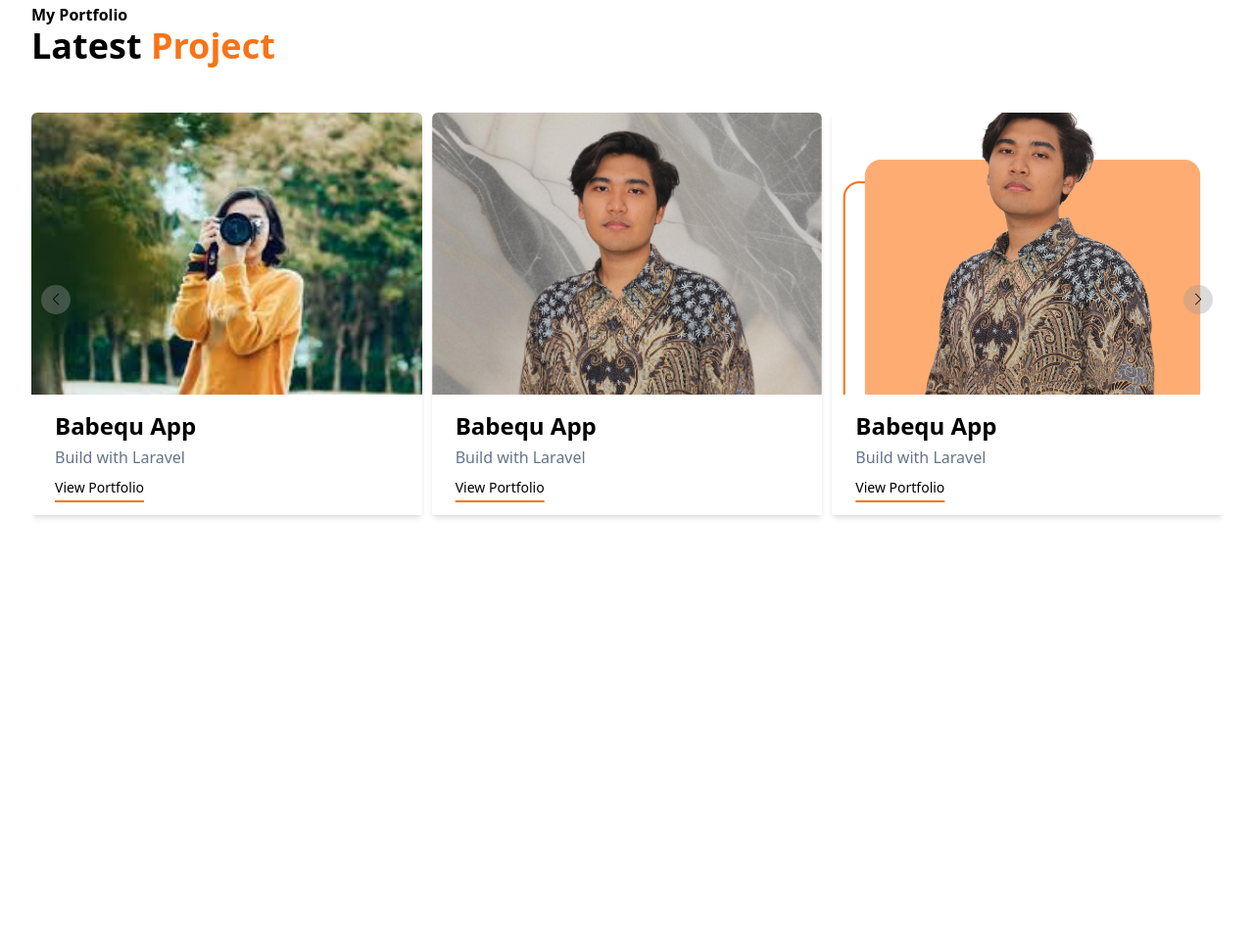
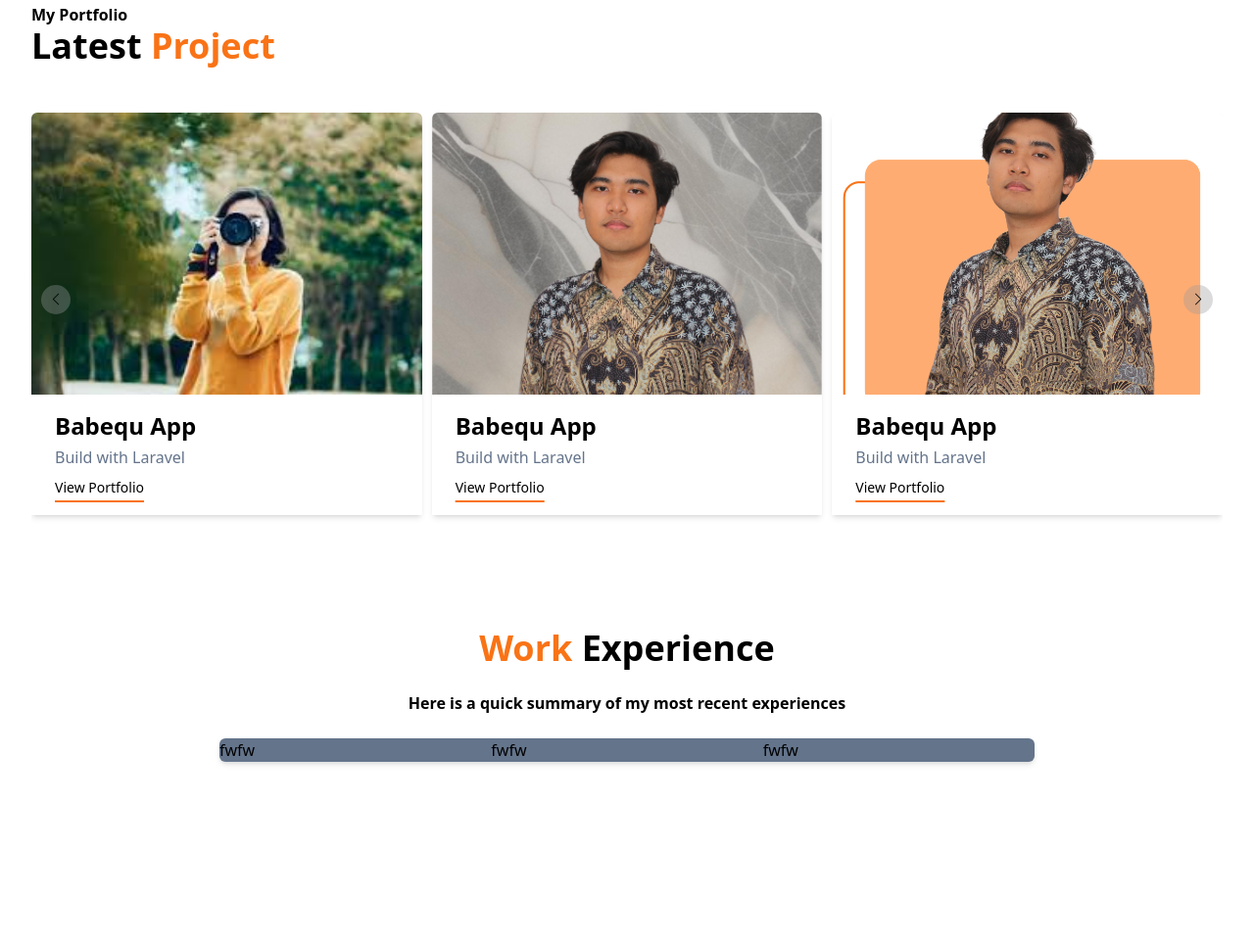
Before and after one commit to aleirsyad/my-portfolio, a website: page index.html in a window 1280 px wide. Shown: the part 1584-2546 px from the top of the page at 98% size. Before the commit the page ends 2294 px from the top, so only its background shows below. Drawn offline with nearby package versions, Linux system fonts and the light colour scheme.

Commit message:
WIP work experiences section

```diff
--- a/index.html
+++ b/index.html
@@ -289,7 +289,7 @@
     <!-- About Section End -->
 
     <!-- Portfolio Section Start -->
-    <section id="portfolio" class="pt-4 lg:pt-16 pb-36">
+    <section id="portfolio" class="pt-4 lg:pt-16 pb-11">
       <div class="container">
         <div class="px-4">
           <h4 class="text-base font-semibold">My Portfolio</h4>
@@ -453,6 +453,31 @@
     </section>
     <!-- Portfolio Section End -->
 
+    <!-- Work Experiences Section Start -->
+    <section id="work" class="pt-4 lg:pt-8 pb-36">
+      <div class="flex flex-wrap justify-center">
+        <div class="w-full px-4">
+          <h2 class="text-4xl font-bold text-primary mb-6 text-center">
+            Work <span class="text-black">Experience</span>
+          </h2>
+          <h4 class="text-base font-semibold text-center">
+            Here is a quick summary of my most recent experiences
+          </h4>
+          <div class="mt-6 w-full flex justify-center mb-10">
+            <div class="w-4/5 lg:w-4/6 bg-slate-500 rounded-md shadow-md overflow-hidden">
+              <div class="grid grid-cols-3">
+                <p>fwfw</p>
+                <p>fwfw</p>
+                <p>fwfw</p>
+              </div>
+            </div>
+          </div>
+        </div>
+      </div>
+    </section>
+
+    <!-- Work Experiences Section End -->
+
     <script src="src/js/script.js"></script>
     <script src="https://cdn.jsdelivr.net/npm/swiper@11/swiper-bundle.min.js"></script>
     <script>
```
Also changed, not shown: src/output.css.
